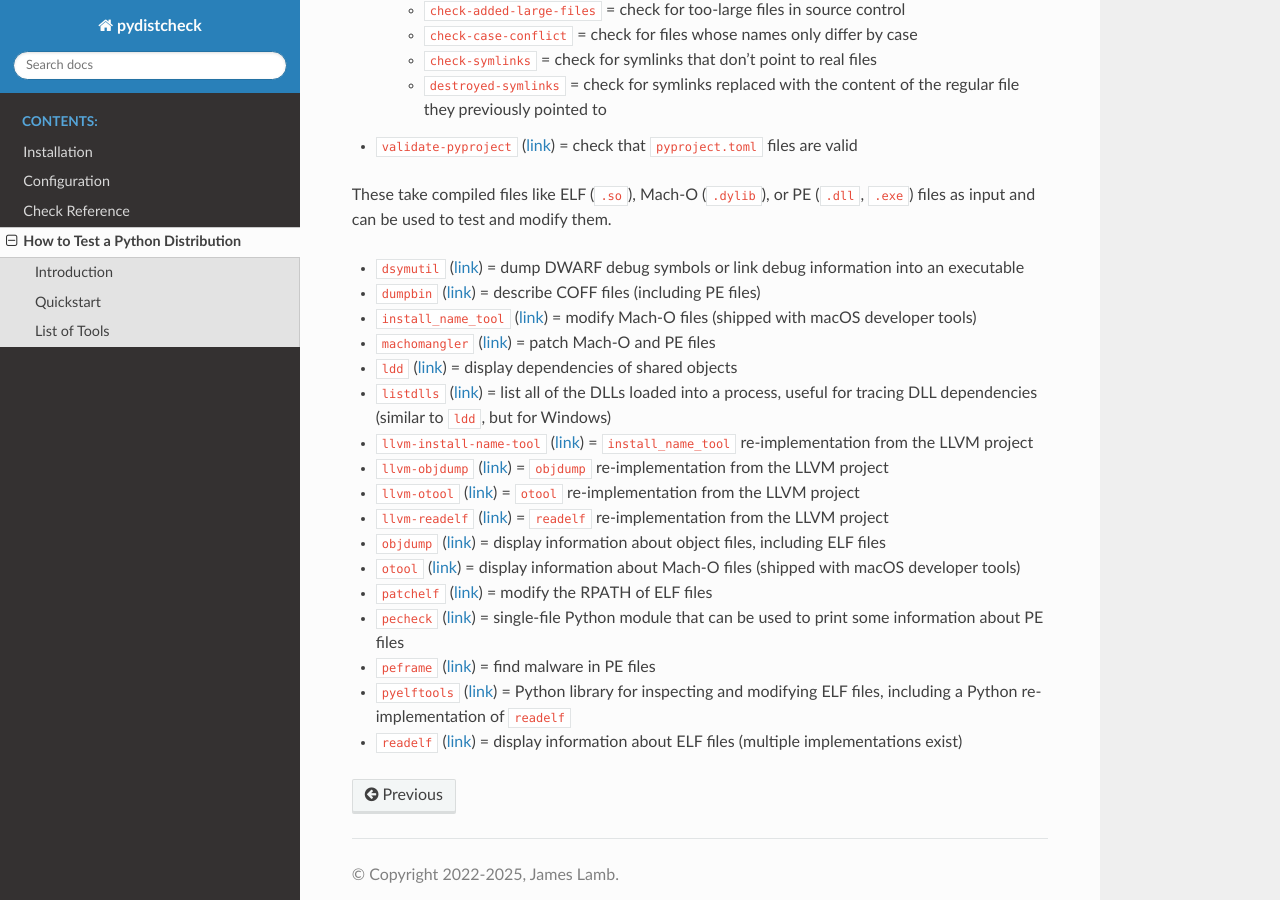
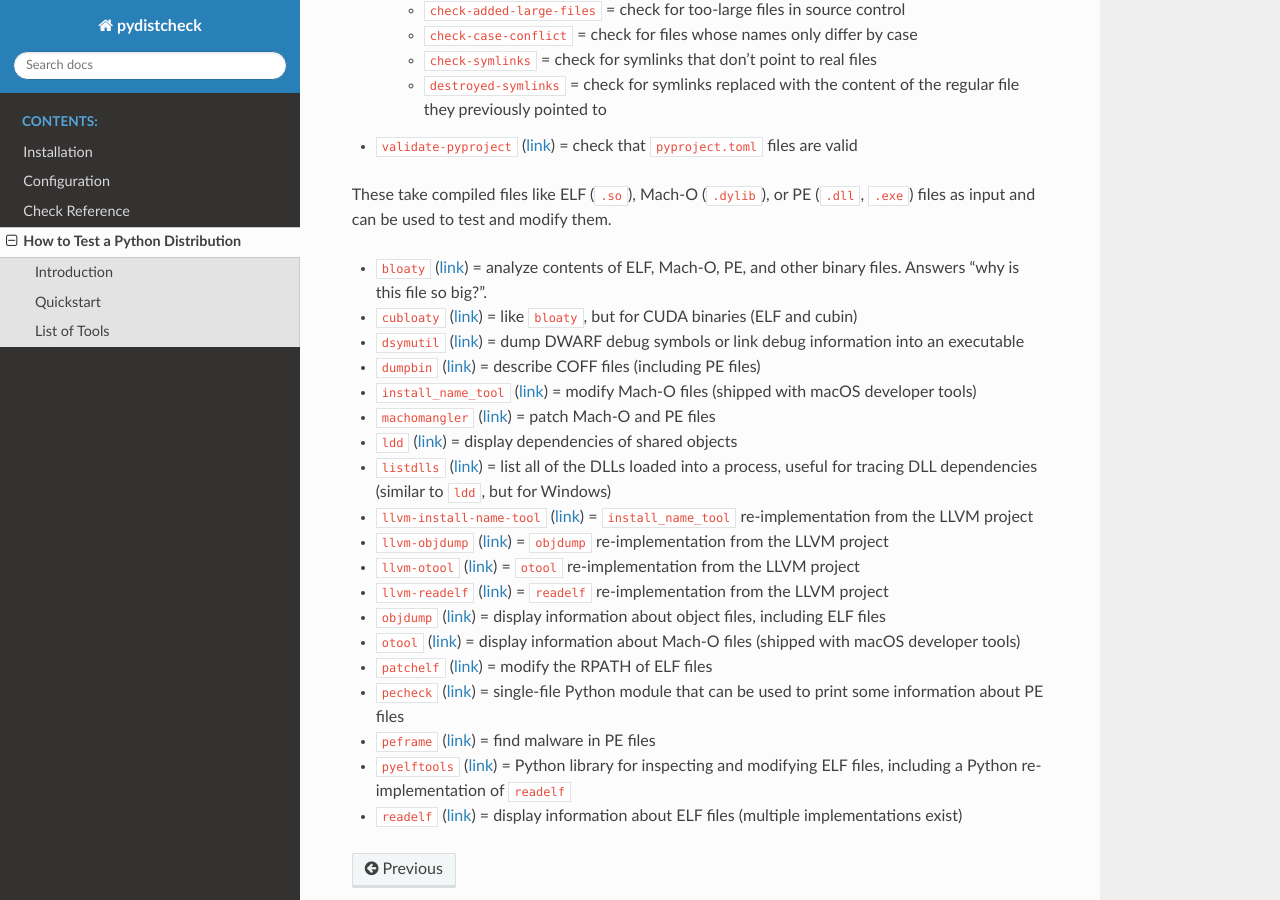
Before and after one commit to jameslamb/pydistcheck, a Sphinx documentation site: the page built from docs/how-to-test-a-python-distribution.rst, in a window 1280 px wide and 900 px high, scrolled down 3400 px. Built offline with Sphinx 7.4.7 and the Read the Docs theme 3.1.0, drawn with Linux system fonts in a browser that asks for light colours; some of the changed lines change nothing that is shown; some of the changed text lies outside the part shown.

Commit message:
[docs] add 'bloaty' and 'cubloaty' to list of tools (#342)

```diff
--- a/docs/how-to-test-a-python-distribution.rst
+++ b/docs/how-to-test-a-python-distribution.rst
@@ -93,7 +93,7 @@ portability-related issues before they even make it into distributions.
 
     repos:
     - repo: https://github.com/pre-commit/pre-commit-hooks
-        rev: v4.5.0
+        rev: v6.0.0
         hooks:
         # large files checked into source control
         - id: check-added-large-files
@@ -111,7 +111,7 @@ portability-related issues before they even make it into distributions.
         # superfluous whitespace
         - id: trailing-whitespace
     - repo: https://github.com/shellcheck-py/shellcheck-py
-        rev: v0.10.0.1
+        rev: v0.11.0.1
         hooks:
         - id: shellcheck
 
@@ -152,6 +152,8 @@ These take a source tree as input and find problems in the files uses to create
 
 These take compiled files like ELF (``.so``), Mach-O (``.dylib``), or PE (``.dll``, ``.exe``) files as input and can be used to test and modify them.
 
+* ``bloaty`` (`link <https://github.com/google/bloaty>`__) = analyze contents of ELF, Mach-O, PE, and other binary files. Answers "why is this file so big?".
+* ``cubloaty`` (`link <https://github.com/flashinfer-ai/cubloaty>`__) = like ``bloaty``, but for CUDA binaries (ELF and cubin)
 * ``dsymutil`` (`link <https://llvm.org/docs/CommandGuide/dsymutil.html>`__) = dump DWARF debug symbols or link debug information into an executable
 * ``dumpbin`` (`link <https://learn.microsoft.com/en-us/cpp/build/reference/dumpbin-reference?view=msvc-170>`__) = describe COFF files (including PE files)
 * ``install_name_tool`` (`link <https://manp.gs/mac/1/install_name_tool>`__) = modify Mach-O files (shipped with macOS developer tools)
```
